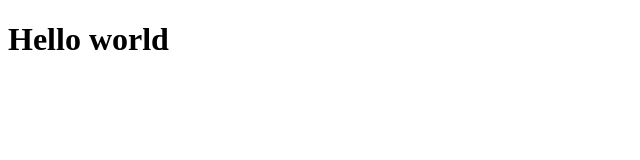
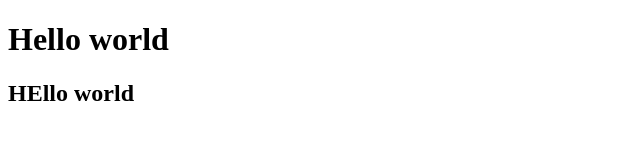
Before and after one commit to Ahmadboy2006/my-first-git-file, a plain HTML site: page index.html in a window 1280 px wide. Shown: the whole page, without its empty margins (0-640 px from the left). Drawn offline with Linux system fonts and the light colour scheme.

Commit message:
versiya-2

```diff
--- a/index.html
+++ b/index.html
@@ -8,6 +8,7 @@
 </head>
 <body>
     <h1>Hello world</h1>
+    <h2>HEllo world</h2>
 </body>
 <script src="./js/main.js"></script>
 </html>
```
